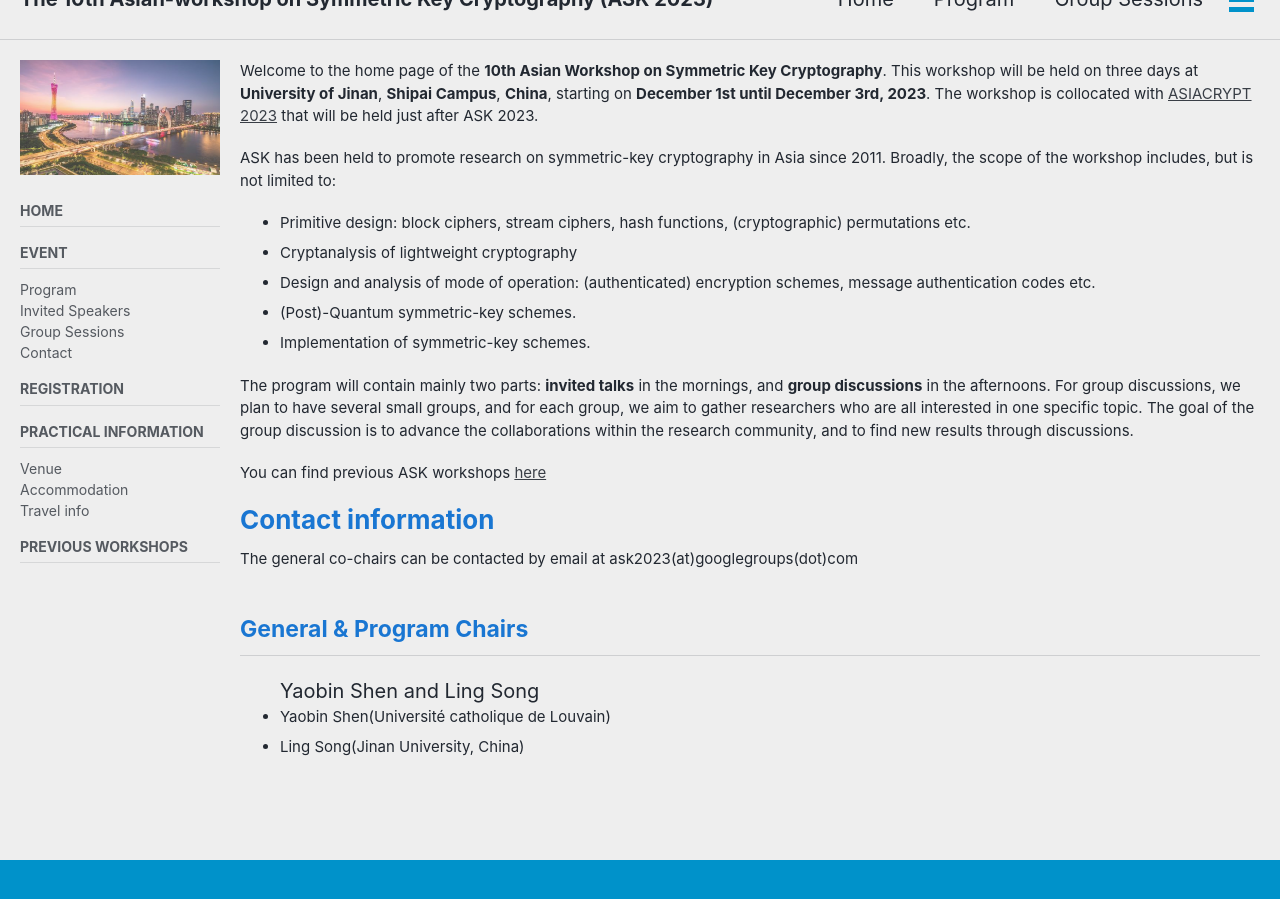
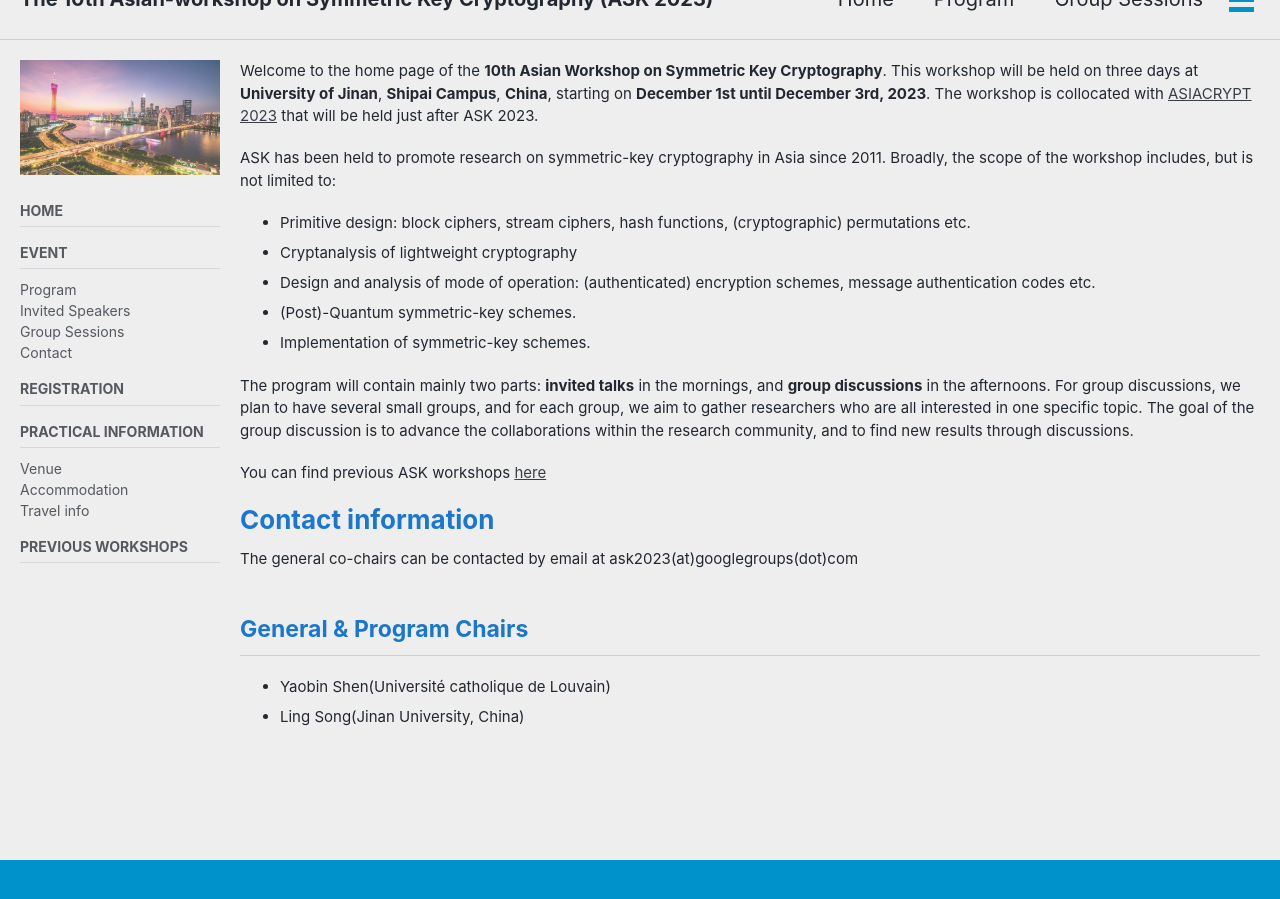
Before and after one commit to cryptanalysisbench/SATbench, a Jekyll site: the page built from index.md, in a window 1280 px wide and 900 px high, scrolled down 41 px. Built offline with Jekyll 4.4.1, drawn with Linux system fonts in a browser that asks for light colours; cached includes are drawn as plain includes; nearby versions of some CDN libraries.

Commit message:
Update index.md

```diff
--- a/index.md
+++ b/index.md
@@ -29,7 +29,7 @@ You can find previous ASK workshops [here](https://askworkshop.github.io/ask/)
 The general co-chairs can be contacted by email at ask2023(at)googlegroups(dot)com
 
 ## General & Program Chairs
-<ul> Yaobin Shen and Ling Song
+<ul>
 <li>Yaobin Shen(Université catholique de Louvain)</li>
 <li>Ling Song(Jinan University, China)</li>
 </ul>
```
